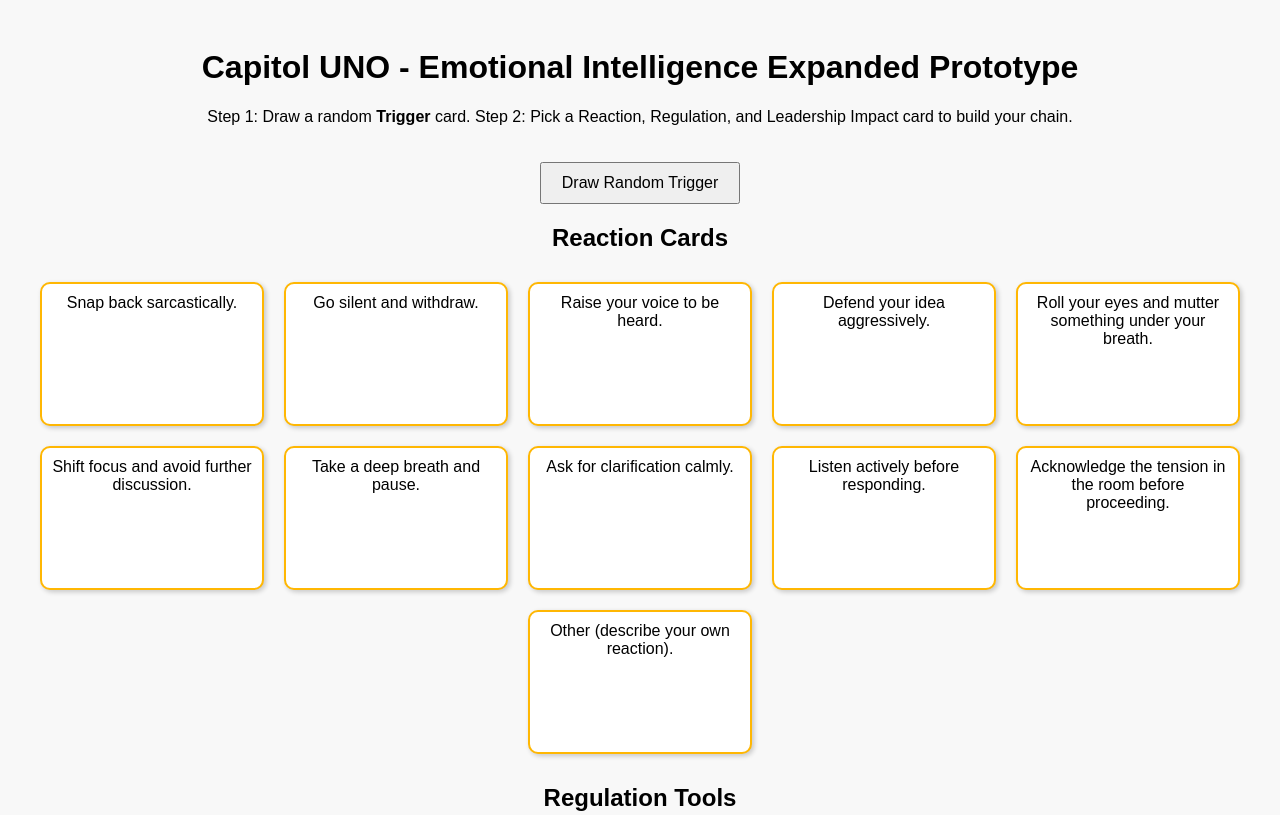
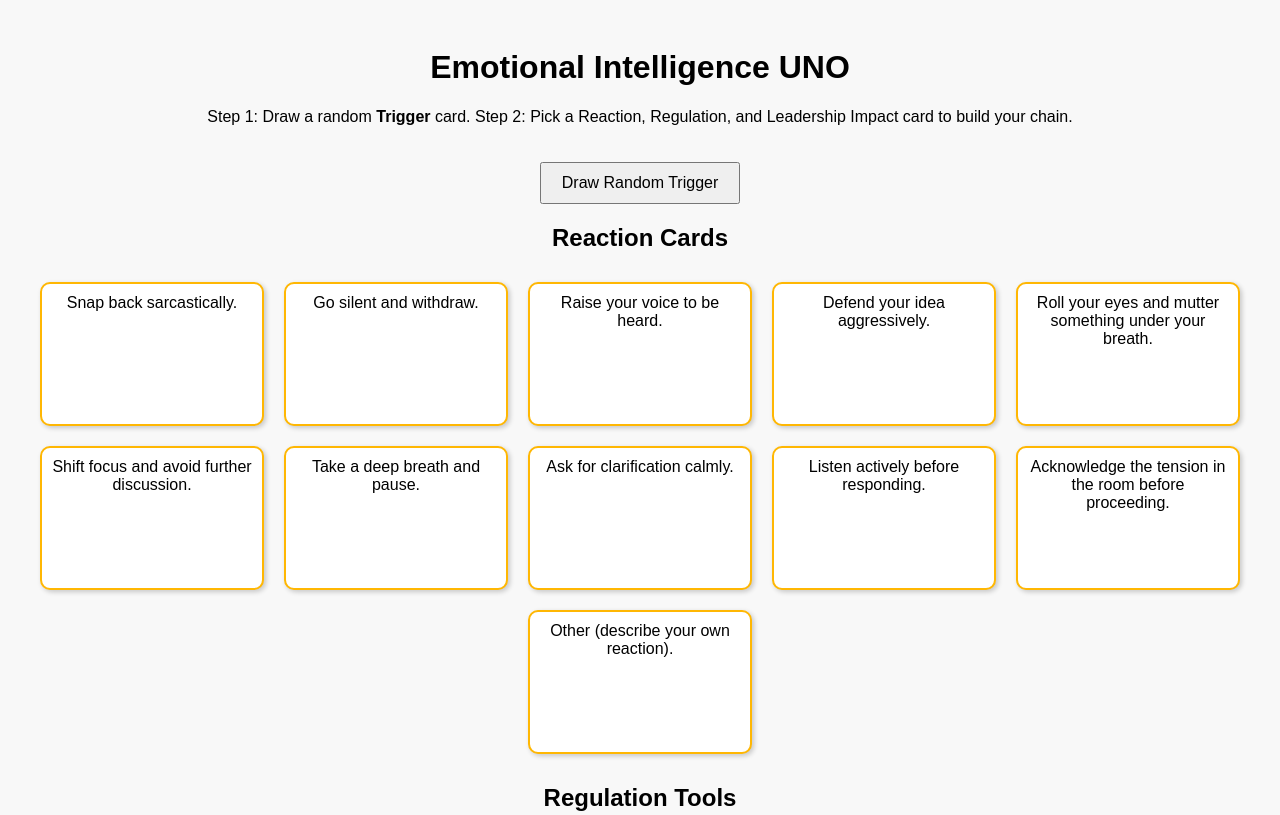
Before and after one commit to drwildermuth/UNO-EI-Cards, a plain HTML site: page index.html in a window 1280 px wide. Shown: the top 815 px of the page. Drawn offline with Linux system fonts and the light colour scheme.

Commit message:
Update index.html

```diff
--- a/index.html
+++ b/index.html
@@ -17,7 +17,7 @@
   </style>
 </head>
 <body>
-  <h1>Capitol UNO - Emotional Intelligence Expanded Prototype</h1>
+  <h1>Emotional Intelligence UNO</h1>
   <p>Step 1: Draw a random <strong>Trigger</strong> card. Step 2: Pick a Reaction, Regulation, and Leadership Impact card to build your chain.</p>
 
   <div id="trigger-area">
```
